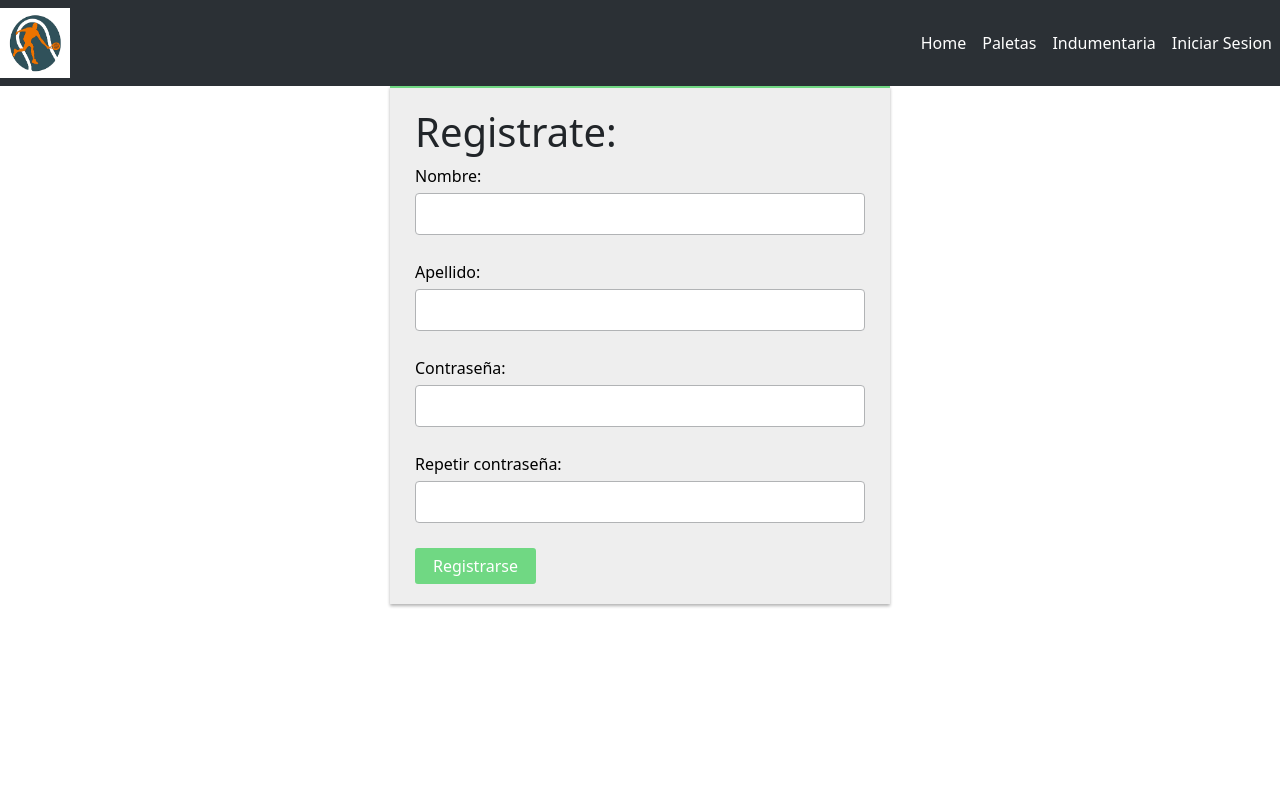
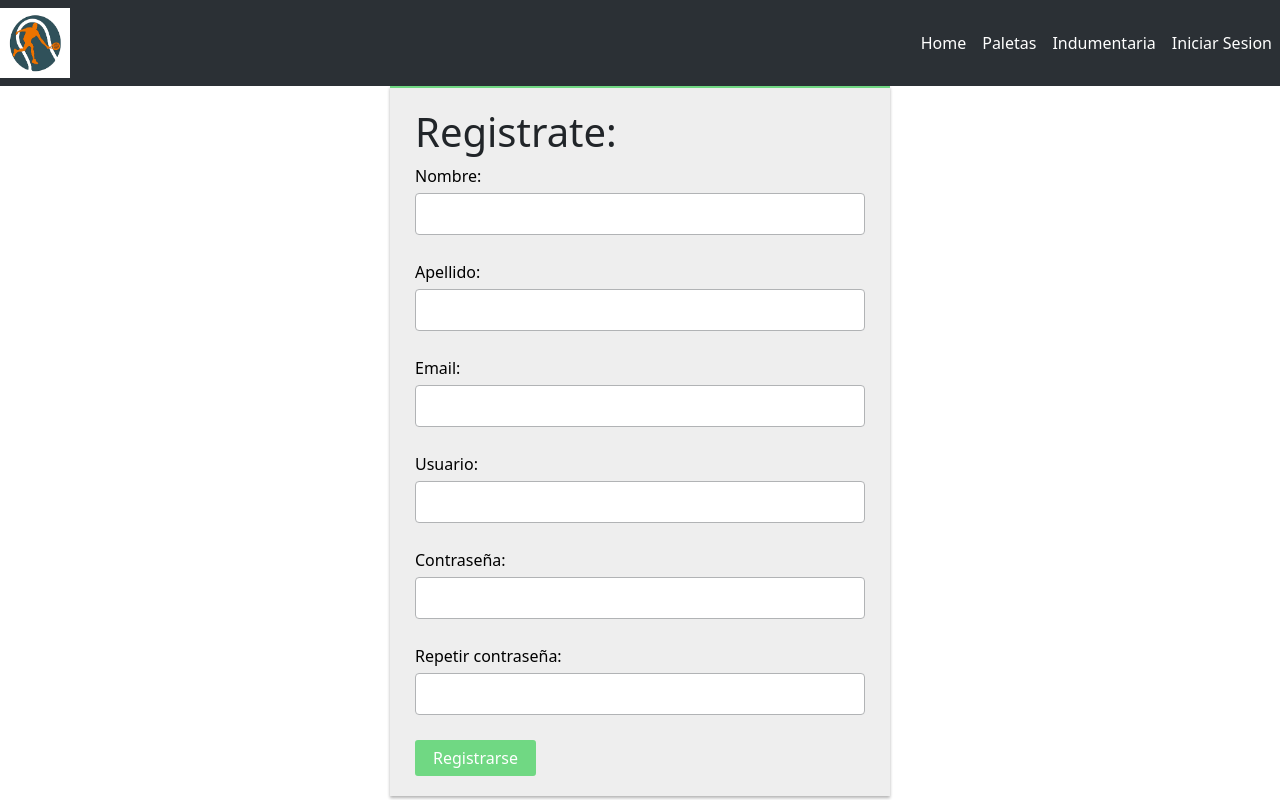
Before and after one commit to Redolff/BullSport, a React (Vite) app: page /login in a window 1280 px wide. Built offline with nearby package versions, Linux system fonts and the light colour scheme.

Commit message:
Add validations form

```diff
--- /dev/null
+++ b/src/components/ErrorMessage.jsx
@@ -0,0 +1,12 @@
+import '../style/form.css'
+
+const ErrorMessage = ({ error }) => {
+
+    return (
+        <p className="errorMessage">
+            {error}
+        </p>
+    )
+}
+
+export default ErrorMessage
--- a/src/components/Login.jsx
+++ b/src/components/Login.jsx
@@ -1,32 +1,27 @@
-import { useState } from "react"
 import '../style/form.css'
+import useFormulario from "../hooks/useFormulario"
 import Input from './Input'
+import ErrorMessage from './ErrorMessage'
+import validationsForm from '../helpers/validationsForm'
 
 const Login = () => {
 
-    const [formulario, setFormulario] = useState({
+    const [formulario, handleChange, errors, handleSubmit] = useFormulario({
         name: '',
         lastname: '',
+        email: '',
+        user: '',
         password: '',
-        repeatPassword: '',
-    })
+        repeatPassword: ''
+    },
+        validationsForm
+    )
 
-    const handleChange = (e) => {
-        e.preventDefault()
-        setFormulario({
-            ...formulario,
-            [e.target.name]: e.target.value
-        })
-    }
-
-    console.log(formulario)
-
-    //logica del formulario -> hookPerosnalizado
     //logica del usuario, si esta registrado se muestra form de registro, si no se inicia sesion
 
     return (
         <div className="container">
-            <form className="form-login">
+            <form className="form-login" onSubmit={handleSubmit}>
                 <h1> Registrate: </h1>
                 <Input
                     label="Nombre:"
@@ -34,28 +29,78 @@ const Login = () => {
                     type="text"
                     value={formulario.name}
                     onChange={handleChange}
+                    required
                 />
+                {errors.name &&
+                    <ErrorMessage
+                        error={errors.name}
+                    />
+                }
                 <Input
                     label="Apellido:"
                     name="lastname"
                     type="text"
                     value={formulario.lastname}
                     onChange={handleChange}
+                    required
                 />
+                {errors.lastname &&
+                    <ErrorMessage
+                        error={errors.lastname}
+                    />
+                }
+                <Input
+                    label="Email:"
+                    name="email"
+                    type="text"
+                    value={formulario.email}
+                    onChange={handleChange}
+                    required
+                />
+                {errors.email &&
+                    <ErrorMessage
+                        error={errors.email}
+                    />
+                }
+                <Input
+                    label='Usuario:'
+                    name="user"
+                    type="text"
+                    value={formulario.user}
+                    onChange={handleChange}
+                    required
+                />
+                {errors.user &&
+                    <ErrorMessage
+                        error={errors.user}
+                    />
+                }
                 <Input
                     label='Contraseña:'
                     name="password"
                     type="password"
                     value={formulario.password}
                     onChange={handleChange}
+                    required
                 />
+                {errors.password &&
+                    <ErrorMessage
+                        error={errors.password}
+                    />
+                }
                 <Input
                     label='Repetir contraseña:'
                     name="repeatPassword"
                     type="password"
                     value={formulario.repeatPassword}
                     onChange={handleChange}
+                    required
                 />
+                {errors.repeatPassword &&
+                    <ErrorMessage
+                        error={errors.repeatPassword}
+                    />
+                }
                 <button className="button" type="submit">Registrarse</button>
             </form>
         </div>
--- /dev/null
+++ b/src/helpers/validationsForm.js
@@ -0,0 +1,41 @@
+const validationsForm = (formulario) => {
+
+    let errors = {}
+    const regexEmail = /^(\w+[/./-]?){1,}@[a-z]+[/.]\w{2,}$/
+
+    if(!formulario.name){
+        errors.name = 'Obligatorio'
+    }else if(formulario.name.length < 3){
+        errors.name = 'El nombre debe tener mas letras'
+    }
+    if(!formulario.lastname){
+        errors.lastname = 'Obligatorio'
+    }else if(formulario.lastname.length < 2){
+        errors.lastname = 'El apellido debe tener mas letras'
+    }
+    if(!formulario.email){
+        errors.email = 'Obligatorio'
+    }else if(!regexEmail.test(formulario.email)){
+        errors.email = 'El email es invalido'
+    }
+    if(!formulario.user){
+        errors.user = 'Obligatorio'
+    }else if(formulario.user.length < 2){
+        errors.user = 'El usuario es invalido'
+    }
+    if(!formulario.password){
+        errors.password = 'Obligatorio'
+    }
+    if(!formulario.repeatPassword){
+        errors.repeatPassword = 'Obligatorio'
+    }else if(formulario.repeatPassword !== formulario.password){
+        errors.repeatPassword = 'Las contraseñas no coinciden'
+    }
+
+    console.log(errors)
+    return errors
+
+
+}
+
+export default validationsForm
--- /dev/null
+++ b/src/hooks/useFormulario.js
@@ -0,0 +1,35 @@
+import { useState } from "react"
+
+const useFormulario = (inicial, validateForm) => {
+
+    const [formulario, setFormulario] = useState(inicial)
+    const [errors, setErrors] = useState({})
+
+    const handleChange = (e) => {
+        e.preventDefault()
+        setErrors(validateForm(formulario))
+        setFormulario({
+            ...formulario,
+            [e.target.name]: e.target.value
+        })
+    }
+
+    const reset = () => {
+        setFormulario(inicial)
+    }
+
+    const handleSubmit = (e) => {
+        e.preventDefault()
+        if(setErrors(validateForm(formulario))){
+            //paso el formulario con exit
+            console.log((values) => console.log(values))
+            reset()
+        }
+        console.log('Formulario incorrecto o incompleto')
+    }
+
+    return [formulario, handleChange, errors, handleSubmit]
+
+}
+
+export default useFormulario
--- a/src/style/form.css
+++ b/src/style/form.css
@@ -22,3 +22,7 @@
   border-radius: 3px;
   cursor: pointer;
 }
+
+.errorMessage{
+	color: #f00
+}
```
